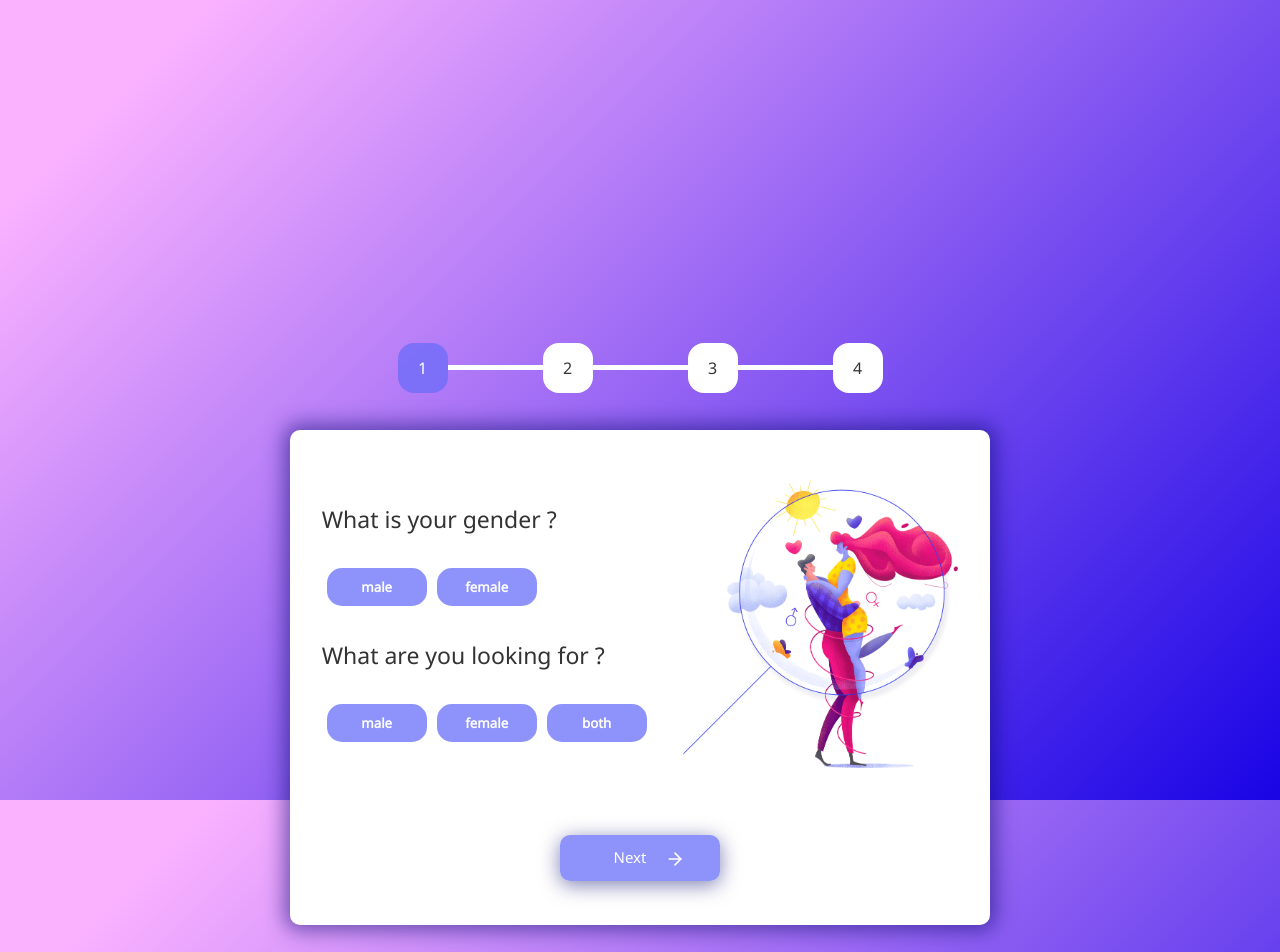
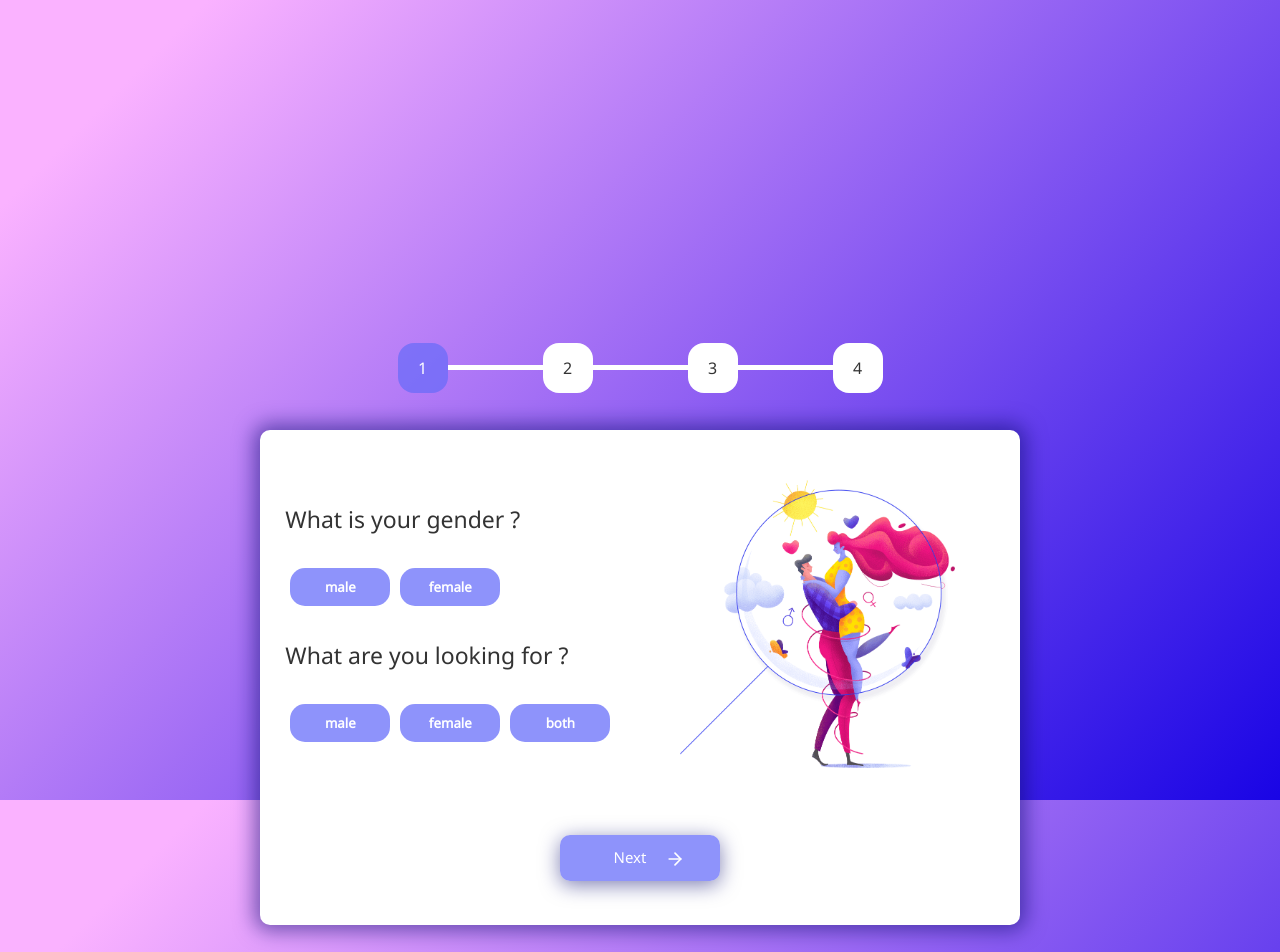
Before and after one commit to khaoulazouggar/matcha-1337, a React (Create React App) app in the folder client/: page /steps in a window 1280 px wide. Shown: the top 952 px of the page. Built offline with nearby package versions, Linux system fonts and the light colour scheme.

Commit message:
5st-commit

```diff
--- a/client/src/Components/upload.js
+++ b/client/src/Components/upload.js
@@ -2,25 +2,24 @@ import React, { useState } from "react";
 import "../css/upload.css";
 
 function Upload(props) {
-  const onDrop = (picture) => {
-
-  let   data = URL.createObjectURL(picture[0])
-
+  const onDrop = (e, picture) => {
+    console.log('loj')
+    let data = URL.createObjectURL(picture[0]);
     props.data.setImg([data, ...props.data.img]);
+    e.target.value = "";
   };
-  console.log(props.data.img)
   return (
     <div className="upload">
       <div className="file-upload">
         <div className="image-upload-wrap">
-          <input className="file-upload-input" type="file" accept="image/*" onChange={(e) => onDrop(e.target.files)} />
+          <input className="file-upload-input" type="file" accept="image/*" onChange={(e) => onDrop(e, e.target.files)} />
           <div className="drag-text">
             <h3>Drag and drop a file or select add Image</h3>
           </div>
         </div>
-        {props.data.img.map((p) => (
+        {/* {props.data.img.map((p) => (
           <img className="file-upload-image" src={p} alt={p} key={p} />
-        ))}
+        ))}    */}
       </div>
     </div>
   );
--- a/client/src/css/steps.css
+++ b/client/src/css/steps.css
@@ -20,10 +20,10 @@
 .progressbar div:nth-of-type(1):hover,
 .progressbar div:nth-of-type(3):hover,
 .progressbar div:nth-of-type(5):hover,
-.progressbar div:nth-of-type(7):hover{
+.progressbar div:nth-of-type(7):hover {
   background-color: #c3bef0;
-  transform: scale(1.1,1.1);
-  transition: all .5s;
+  transform: scale(1.1, 1.1);
+  transition: all 0.5s;
   color: white;
 }
 
@@ -36,7 +36,7 @@
 }
 
 .step {
-  width: 700px;
+  width: 760px;
   height: 445px;
   background: #ffffff;
   border-radius: 10px;
@@ -51,7 +51,6 @@
   flex-direction: column;
   align-items: center;
 }
-
 
 .para {
   font-size: 23px;
@@ -75,8 +74,6 @@
   align-items: center;
   margin-top: -90px;
 }
-
-
 
 button.next,
 button.previous {
@@ -126,8 +123,6 @@ button.previous {
   margin-right: 25px;
 }
 
-
-
 .genre:hover {
   background-color: #c3bef0;
   box-shadow: 0px 4px 20px 0px #62626485;
@@ -137,8 +132,6 @@ button.previous {
   display: flex;
   flex-direction: column;
 }
-
-
 
 .bio {
   outline: none;
@@ -161,7 +154,6 @@ button.previous {
   box-shadow: 0px 0px 8px 0px #090b6f85;
 }
 
-
 .tags {
   width: 245px;
   margin-top: 39px;
@@ -174,7 +166,7 @@ button.previous {
   padding-right: 5px;
 }
 
-.tags p:nth-of-type(1){
+.tags p:nth-of-type(1) {
   margin-left: 17px;
   font-size: 20px;
 }
@@ -182,7 +174,19 @@ button.previous {
   display: none;
 }
 
-
+.photo {
+  /* width: 370px;
+  display: flex;
+  flex-wrap: wrap;
+  flex-direction: row; */
+  overflow: auto;
+  height: 345px;
+  text-align: center;
+  width: 354px;
+}
+.photo::-webkit-scrollbar {
+  display: none;
+}
 @media only screen and (max-width: 700px) {
   .photo {
     display: none;
@@ -204,7 +208,7 @@ button.previous {
   .progressbar div:nth-of-type(6) {
     width: 35px;
   }
-  .bio{
+  .bio {
     margin-left: 0px;
   }
   button.previous {
--- a/client/src/css/upload.css
+++ b/client/src/css/upload.css
@@ -2,6 +2,7 @@
   display: flex;
   justify-content: center;
   flex-direction: column;
+  height: 345px;
 }
 
 .file-upload {
@@ -62,10 +63,10 @@ color: #ffffff;
 } */
 
 .file-upload-image {
-  max-height: 200px;
-  max-width: 200px;
-  margin: auto;
-  padding: 20px;
+  /* max-height: 200px; */
+  max-width: 155px;
+  /* margin: auto; */
+  padding: 11px;
   background-size: contain;
 }
 
```
Also changed, not shown: 1 other file (tests, documents, lock files or other folders).
